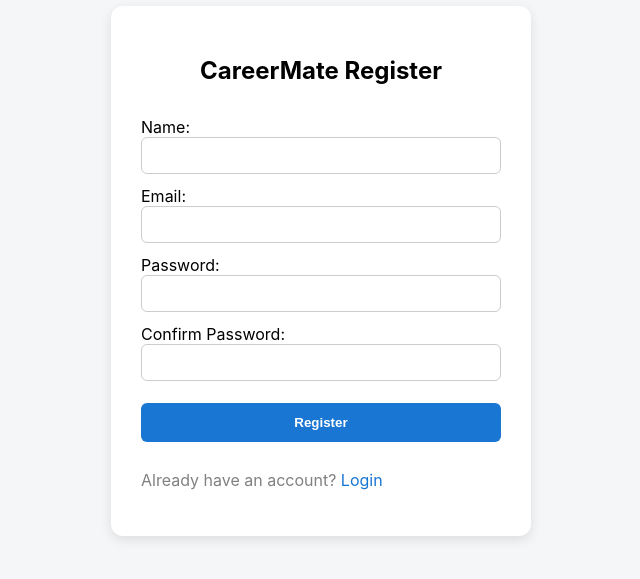
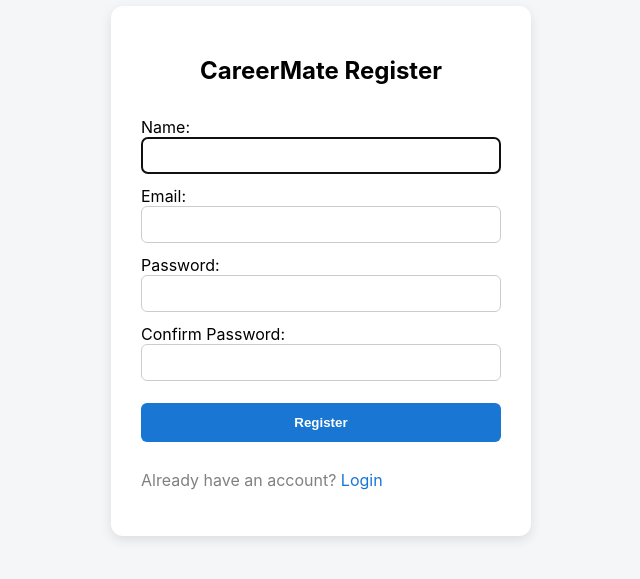
Before and after one commit to skylar-he-au/careermate-web, a React (Create React App) app: page /register in a window 1280 px wide. Shown: the part 129-708 px from the top of the page, without its empty margins (319-959 px from the left). Built offline with nearby package versions, Linux system fonts and the light colour scheme.

Commit message:
auto focus

```diff
--- a/src/components/TextInput.jsx
+++ b/src/components/TextInput.jsx
@@ -1,4 +1,4 @@
-import { useId } from "react"
+import { useEffect, useId, useRef } from "react"
 
 export default function TextInput({
     label,
@@ -7,12 +7,22 @@ export default function TextInput({
     onChange,
     error,
     placeholder = "",
+    autoFocus = false,
 }) {
+    const inputRef = useRef(null);
     const id = useId();
+
+    useEffect(()=>{
+        if(autoFocus){
+            inputRef.current?.focus();
+        }
+    },[autoFocus])
+
     return (
         <div className="input-group">
             <label htmlFor={id}>{label}:</label>
             <input
+                ref={inputRef}
                 id={id}
                 type={type}
                 value={value}
--- a/src/pages/login/Index.jsx
+++ b/src/pages/login/Index.jsx
@@ -80,6 +80,7 @@ function Login() {
                     value={email}
                     onChange={emailChange}
                     error={emailError}
+                    autoFocus = {true}
                 />
 
                 <TextInput
--- a/src/pages/register/Index.jsx
+++ b/src/pages/register/Index.jsx
@@ -134,6 +134,7 @@ export default function Register() {
                     value={name}
                     onChange={nameChange}
                     error={nameError}
+                    autoFocus = {true}
                 />
 
                 <TextInput
```
